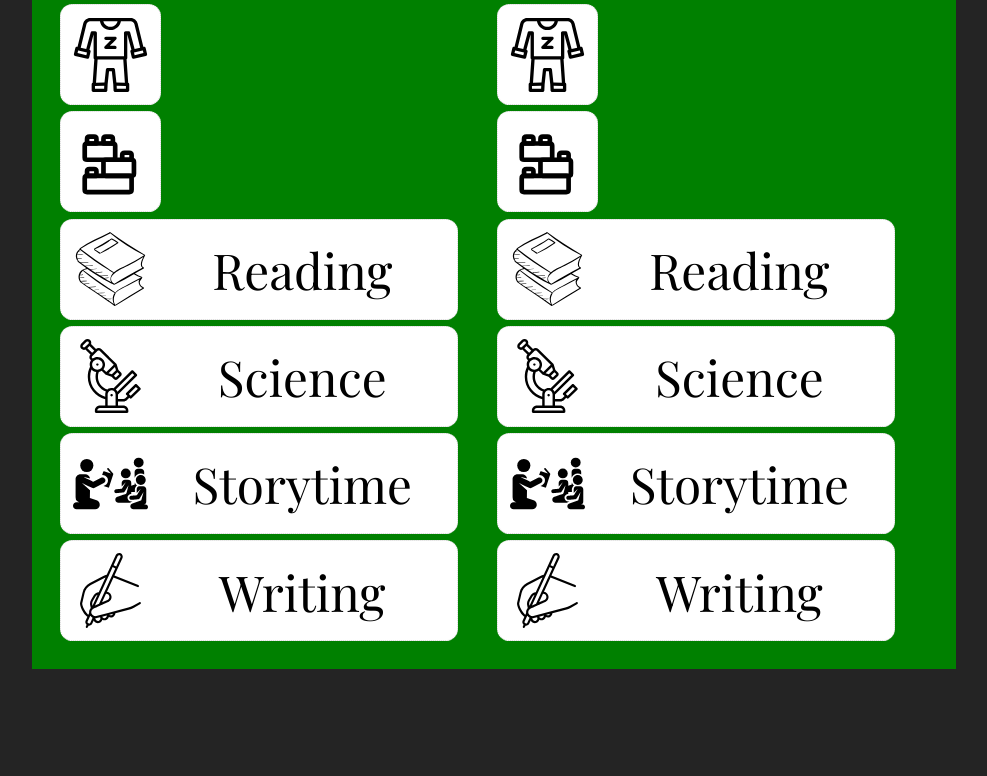
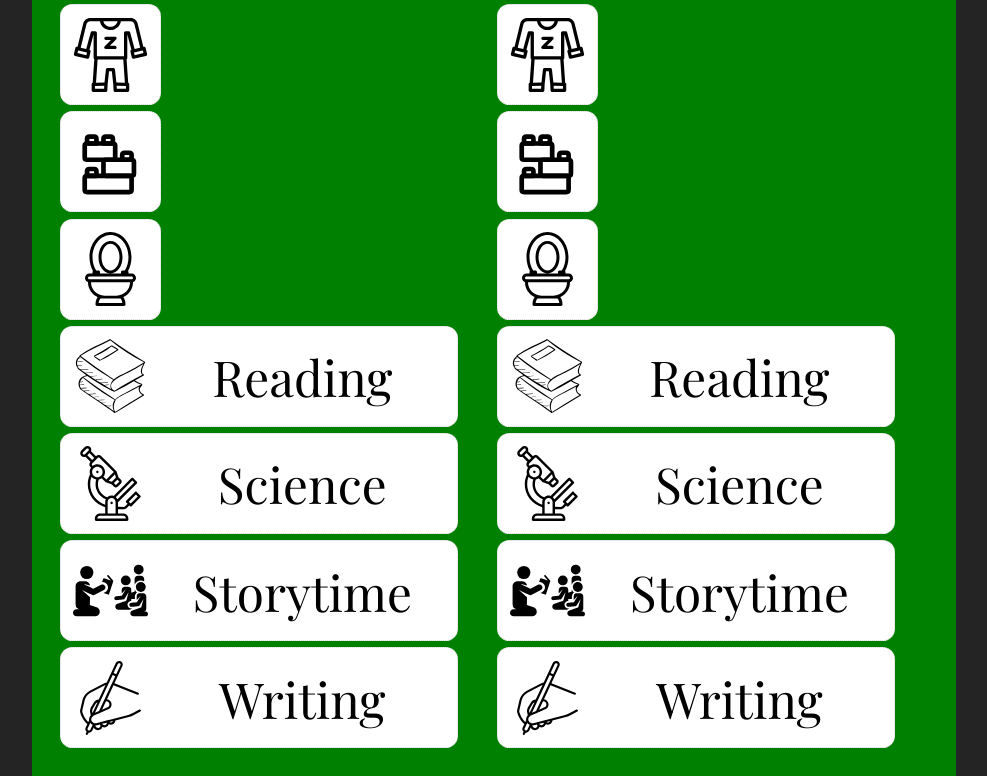
Before and after one commit to pairich-family/whiteboard-assets, a React (Vite) app: page / in a window 1280 px wide. Shown: the part 5273-6049 px from the top of the page, without its empty margins (146-1133 px from the left). Before the commit the page ends 5942 px from the top, so only its background shows below. Built offline with nearby package versions, Linux system fonts and the light colour scheme.

Commit message:
feat(tasks): add `Potty`

```diff
--- a/src/tasks.tsx
+++ b/src/tasks.tsx
@@ -14,6 +14,7 @@ import iconMakeBed from "./assets/Make bed.svg";
 import iconMath from "./assets/Math.svg";
 import iconNightClothes from "./assets/Night clothes.svg";
 import iconPickUpToys from "./assets/Pick up toys.svg";
+import iconPotty from "./assets/Potty.svg";
 import iconReading from "./assets/Reading.svg";
 import iconScience from "./assets/Science.svg";
 import iconStorytime from "./assets/Storytime.svg";
@@ -124,6 +125,13 @@ export const TASKS_SPECS: TasksSpec[] = [
   },
   {
     task: {
+      svgUrl: iconPotty,
+      label: "Potty",
+      collapsed: true,
+    },
+  },
+  {
+    task: {
       svgUrl: iconReading,
       label: "Reading",
     },
```
Also changed, not shown: src/assets/Potty.svg (added).
